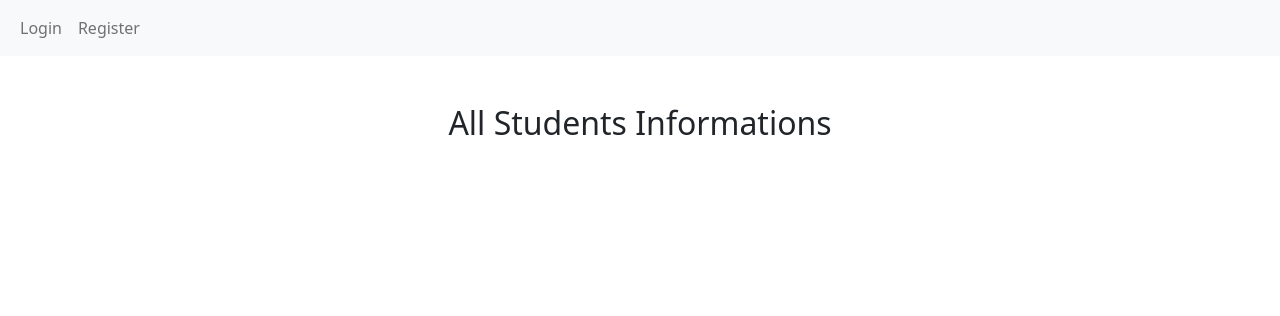
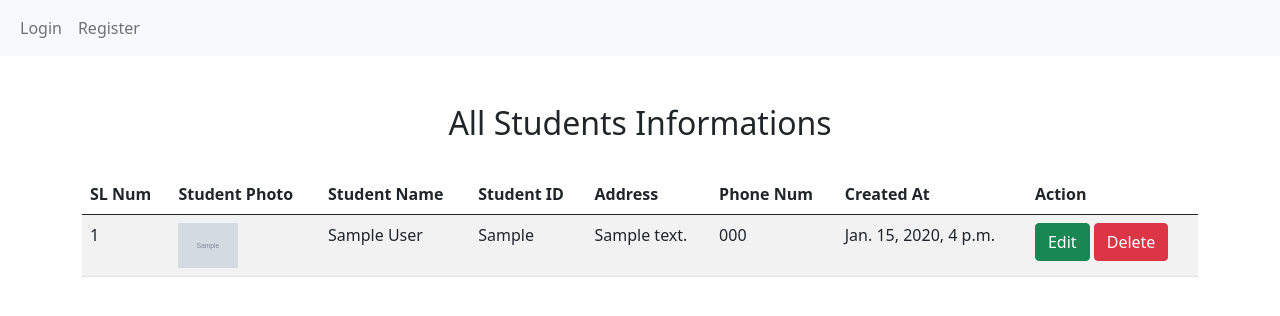
Before and after one commit to Dewan-Minhajul-Islam/institute-management-system, a Django app: page /student-list/ in a window 1280 px wide. Shown: the top 316 px of the page. Run offline with Django 5.2, Linux system fonts and the light colour scheme; tables that the repository leaves empty hold one stand-in row (values such as "Sample post"); grey boxes marked "Sample" are stand-in pictures.

Commit message:
student_view create and show students informations on templates table

```diff
--- a/institute_project/institute_project/urls.py
+++ b/institute_project/institute_project/urls.py
@@ -16,9 +16,13 @@ Including another URLconf
 """
 from django.contrib import admin
 from django.urls import path, include
+from django.conf import settings
+from django.conf.urls.static import static
+
 
 urlpatterns = [
     path('admin/', admin.site.urls),
     path('', include('users.urls')),
     path('', include('students.urls')),
-]
+
+] + static(settings.MEDIA_URL, document_root=settings.MEDIA_ROOT)
--- a/institute_project/students/templates/student-list.html
+++ b/institute_project/students/templates/student-list.html
@@ -11,6 +11,53 @@
 {% block content %}
     <center><h2>All Students Informations</h2></center><br>
 
+    <table class="table table-striped">
+        <thead>
+            <tr>
+                <th>SL Num</th>
+                <th>Student Photo</th>
+                <th>Student Name</th>
+                <th>Student ID</th>
+                <th>Address</th>
+                <th>Phone Num</th>
+                <th>Created At</th>
+                <th>Action</th>
+            </tr>
+        </thead>
+
+        <tbody>
 
 
+            {% for data in std_data %}
+
+                <tr>
+                    <td>{{forloop.counter}}</td>
+                    <td>
+
+                        {% if data.image %}
+
+                        <img src="{{data.image.url}}" width="60px" alt="">
+
+                        {% else %}
+                        No Image Found
+
+                        {% endif %}
+
+                    </td>
+                    <td>{{data.name}}</td>
+                    <td>{{data.roll_no}}</td>
+                    <td>{{data.address}}</td>
+                    <td>{{data.phone}}</td>
+                    <td>{{data.created_at}}</td>
+                    <td>
+                        <a href="" class="btn btn-success">Edit</a>
+                        <a href="" class="btn btn-danger">Delete</a>
+                    </td>
+                </tr>
+
+            {% endfor %}
+
+        </tbody>
+    </table>
+
 {% endblock content %}
--- a/institute_project/students/views.py
+++ b/institute_project/students/views.py
@@ -1,7 +1,13 @@
 from django.shortcuts import render
+from students.models import StudentModel
 
 # Create your views here.
 def student_view(request):
 
+    std_data = StudentModel.objects.all()
 
-    return render(request, 'student-list.html')
+    context = {
+        'std_data' : std_data
+    }
+
+    return render(request, 'student-list.html', context)
```
